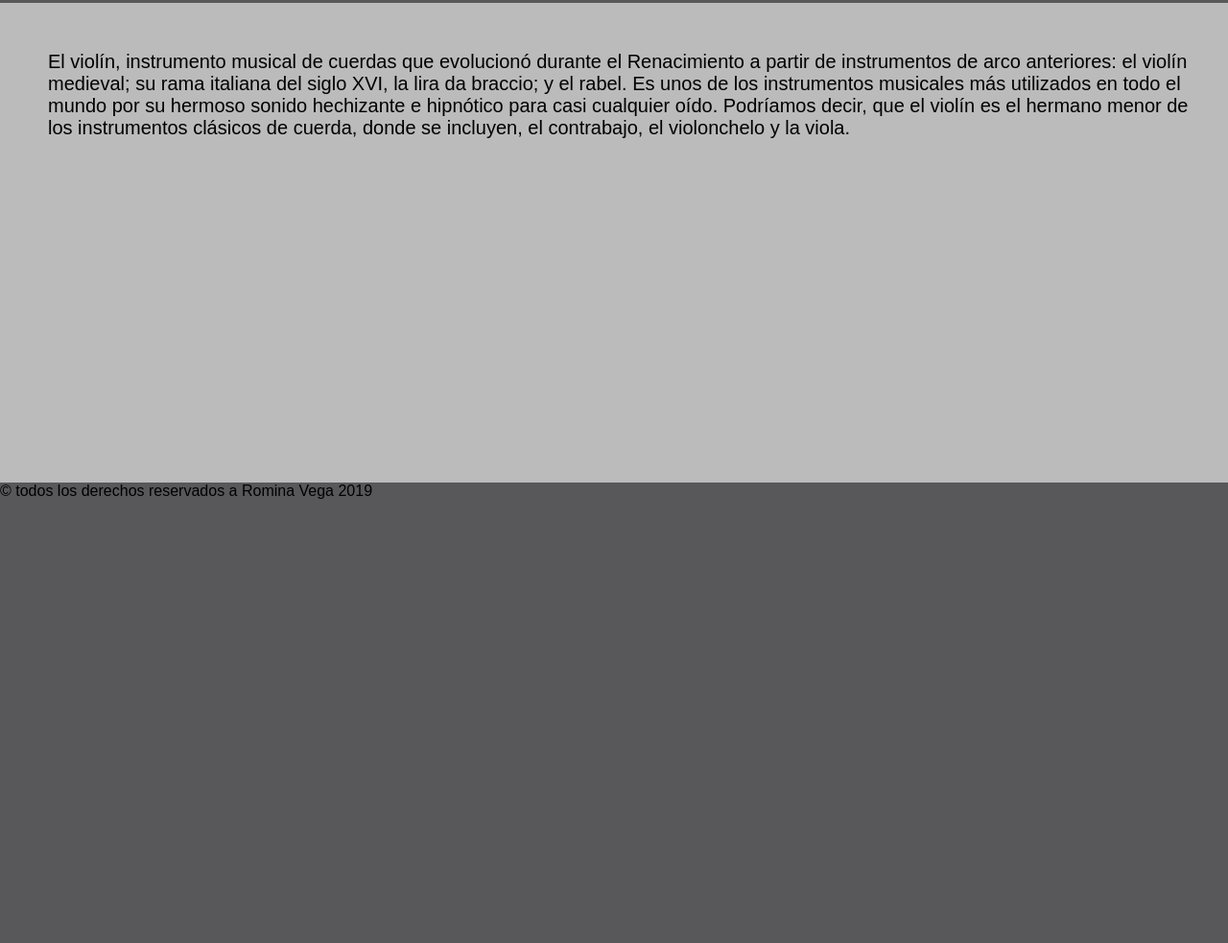
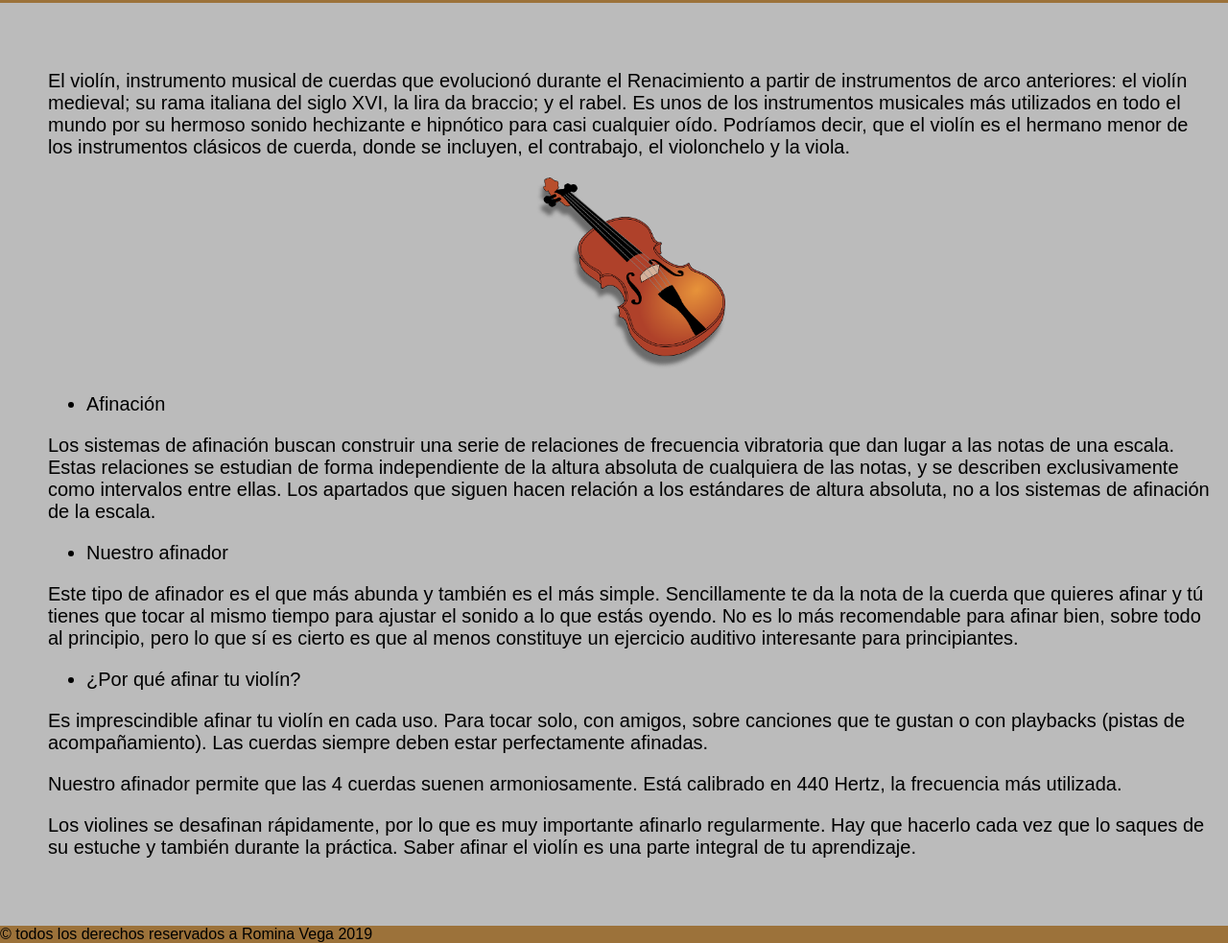
Before and after one commit to rominavc99/ProyectoHipermedia2, a plain HTML site: page rominavega.html in a window 1280 px wide. Shown: the part 240-1223 px from the top of the page at 96% size. Before the commit the page ends 800 px from the top, so only its background shows below. Drawn offline with Linux system fonts and the light colour scheme.

Commit message:
cambiosindexcss

```diff
--- a/rominavega.html
+++ b/rominavega.html
@@ -20,8 +20,18 @@
              <h1>ROMINA VEGA</h1>
 
              <div class="main-container">
-                El violín, instrumento musical de cuerdas que evolucionó durante el Renacimiento a partir de instrumentos de arco anteriores: el violín medieval; su rama italiana del siglo XVI, la lira da braccio; y el rabel.  Es unos de los instrumentos musicales más utilizados en todo el mundo por su hermoso sonido hechizante e hipnótico para casi cualquier oído. Podríamos decir, que el violín es el hermano menor de los instrumentos clásicos de cuerda, donde se incluyen, el contrabajo, el violonchelo y la viola.
-                    </div>
+               <p> El violín, instrumento musical de cuerdas que evolucionó durante el Renacimiento a partir de instrumentos de arco anteriores: el violín medieval; su rama italiana del siglo XVI, la lira da braccio; y el rabel.  Es unos de los instrumentos musicales más utilizados en todo el mundo por su hermoso sonido hechizante e hipnótico para casi cualquier oído. Podríamos decir, que el violín es el hermano menor de los instrumentos clásicos de cuerda, donde se incluyen, el contrabajo, el violonchelo y la viola.</p>
+              <center> <img id="violin" src="imagenes/violinn.png" width="200" height="200"> </center>
+               <ul> <li> Afinación </li>  </ul>
+               <p>Los sistemas de afinación buscan construir una serie de relaciones de frecuencia vibratoria que dan lugar a las notas de una escala. Estas relaciones se estudian de forma independiente de la altura absoluta de cualquiera de las notas, y se describen exclusivamente como intervalos entre ellas. Los apartados que siguen hacen relación a los estándares de altura absoluta, no a los sistemas de afinación de la escala.</p>
+               <ul> <li> Nuestro afinador </li>  </ul>
+               <p> Este tipo de afinador es el que más abunda y también es el más simple. Sencillamente te da la nota de la cuerda que quieres afinar y tú tienes que tocar al mismo tiempo para ajustar el sonido a lo que estás oyendo. No es lo más recomendable para afinar bien, sobre todo al principio, pero lo que sí es cierto es que al menos constituye un ejercicio auditivo interesante para principiantes.</p>
+               <ul> <li> ¿Por qué afinar tu violín? </li>  </ul>
+               <p> Es imprescindible afinar tu violín en cada uso. Para tocar solo, con amigos, sobre canciones que te gustan o con playbacks (pistas de acompañamiento). Las cuerdas siempre deben estar perfectamente afinadas.</p>
+               <p> Nuestro afinador permite que las 4 cuerdas suenen armoniosamente. Está calibrado en 440 Hertz, la frecuencia más utilizada.</p>
+              <p> Los violines se desafinan rápidamente, por lo que es muy importante afinarlo regularmente. Hay que hacerlo cada vez que lo saques de su estuche y también durante la práctica. Saber afinar el violín es una parte integral de tu aprendizaje.</p>
+
+            </div>
                     <footer>&copy; todos los derechos reservados a Romina Vega 2019</footer>
     </body>
 </html>
--- a/styles.css
+++ b/styles.css
@@ -4,7 +4,7 @@
 
 :root{
     --csm-red: #d93831;
-    --csm-gray-hard: #58585a;
+    --csm-gray-hard: #9c723a;
     --csm-gray: 	#bbbbbb;
 }
 
@@ -23,7 +23,7 @@ body{
     justify-content: center;
     height: 100px;
 
-    background-color: black;
+    background-color: rgb(98, 131, 82);
     width: 100%;
     text-align: center;
     font-size: 27px;
```
Also changed, not shown: index.html (+5 -5 lines), imagenes/violinn.png (added), 1 other file.
